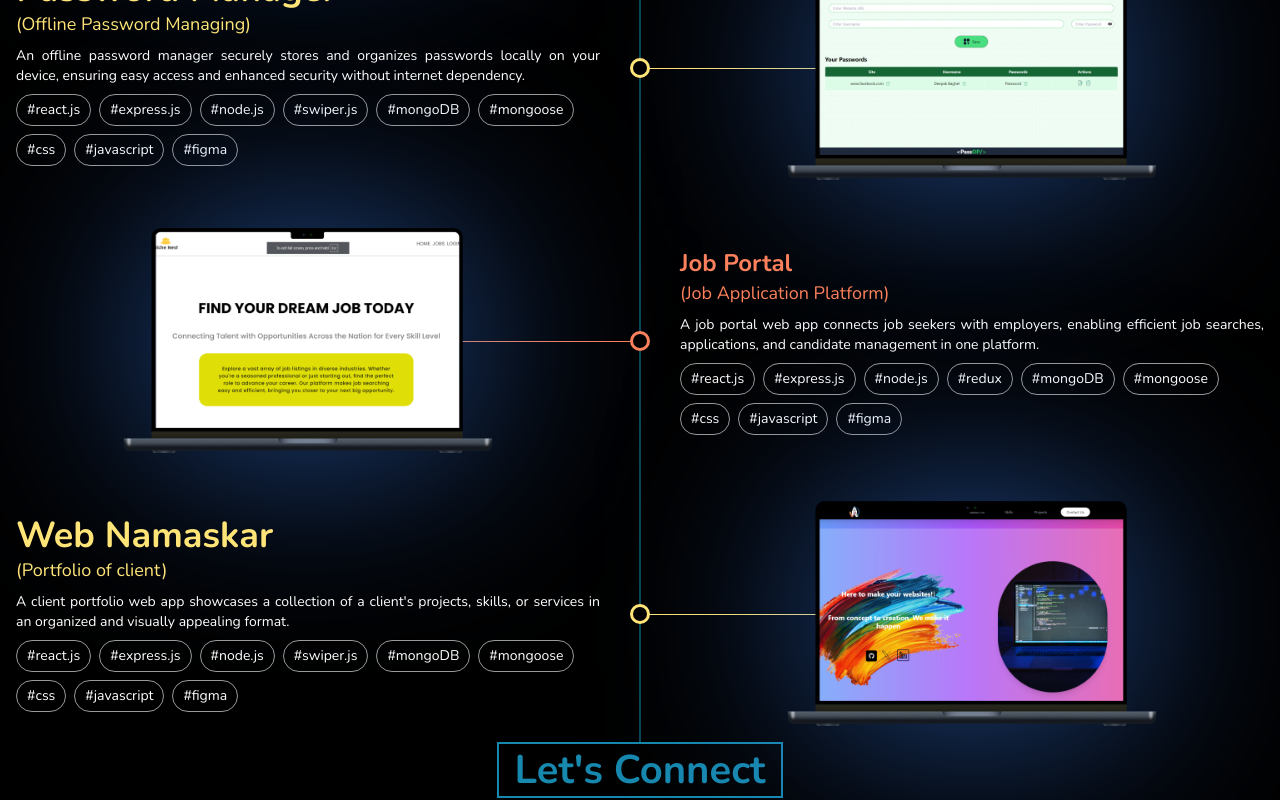
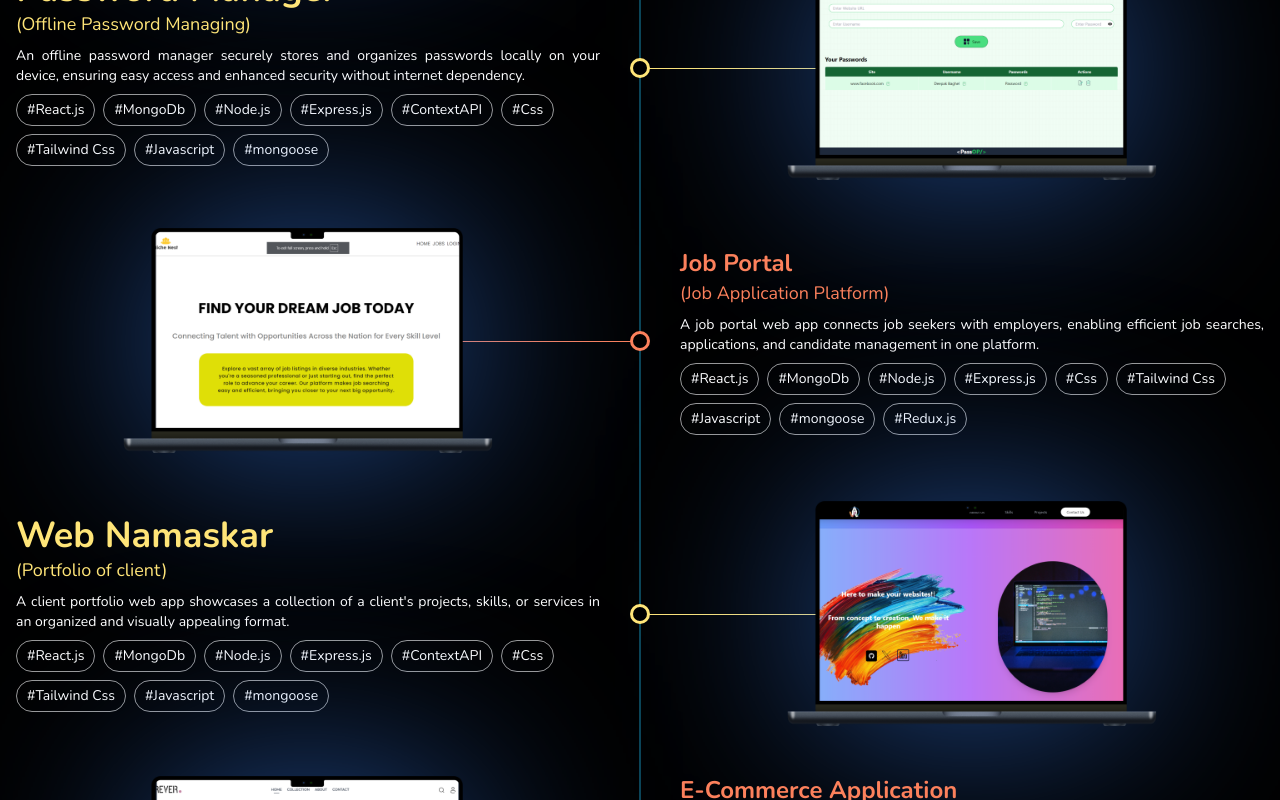
Before and after one commit to deepakapk/MyPortfolio, a React (Vite) app: page / in a window 1280 px wide. Shown: the part 1220-2020 px from the top of the page. Built offline with nearby package versions, Linux system fonts and the light colour scheme.

Commit message:
Ecommerce Added

```diff
--- a/src/components/ShowWorkL.jsx
+++ b/src/components/ShowWorkL.jsx
@@ -1,7 +1,7 @@
 import React from "react";
 import { MdOutlineExitToApp } from "react-icons/md";
 
-const ShowWorkL = ({bracket,description, image, link, name}) => {
+const ShowWorkL = ({bracket,description, image, link, name, arr}) => {
   return (
     <div className="flex flex-col tablet:flex-row gap-5 tablet:gap-[80px] items-center tablet:mt-12 mt-6 relative tablet:mb-0 mb-12">
        <div className="tablet:block hidden h-[1px] left-1/4 right-1/2 bg-[#fc815c] absolute top-1/2 "></div>
@@ -28,33 +28,14 @@ const ShowWorkL = ({bracket,description, image, link, name}) => {
         </p>
 
         <ul className="flex flex-wrap tablet:gap-2 gap-1 table:text-md text-sm mt-2">
-          <li className="border rounded-[50px] border-[#999] px-[10px] py-[5px]">
-            #react.js
-          </li>
-          <li className="border rounded-[50px] border-[#999] px-[10px] py-[5px]">
-            #express.js
-          </li>
-          <li className="border rounded-[50px] border-[#999] px-[10px] py-[5px]">
-            #node.js
-          </li>
-          <li className="border rounded-[50px] border-[#999] px-[10px] py-[5px]">
-            #redux
-          </li>
-          <li className="border rounded-[50px] border-[#999] px-[10px] py-[5px]">
-            #mongoDB
-          </li>
-          <li className="border rounded-[50px] border-[#999] px-[10px] py-[5px]">
-            #mongoose
-          </li>
-          <li className="border rounded-[50px] border-[#999] px-[10px] py-[5px]">
-            #css
-          </li>
-          <li className="border rounded-[50px] border-[#999] px-[10px] py-[5px]">
-            #javascript
-          </li>
-          <li className="border rounded-[50px] border-[#999] px-[10px] py-[5px]">
-            #figma
-          </li>
+        {
+            arr.map((item,index)=>(
+              <li key={index} className="border rounded-[50px] border-[#999] px-[10px] py-[5px]">
+                #{item}
+              </li>
+
+            ))
+          }
         </ul>
       </div>
     </div>
--- a/src/components/ShowWorkR.jsx
+++ b/src/components/ShowWorkR.jsx
@@ -1,7 +1,7 @@
 import React from "react";
 import { MdOutlineExitToApp } from "react-icons/md";
 
-const ShowWorkR = ({bracket, description, image ,name, link}) => {
+const ShowWorkR = ({bracket, description, image ,name, link, arr}) => {
   return (
     <div className="flex flex-col-reverse tablet:flex-row gap-8 tablet:gap-[80px] items-center tablet:mt-12 mt-6 relative tablet:mb-0 mb-12">
       <div className="w-full">
@@ -12,33 +12,14 @@ const ShowWorkR = ({bracket, description, image ,name, link}) => {
         </p>
 
         <ul className="flex flex-wrap tablet:gap-2 gap-1 text-sm tablet:text-md mt-2">
-          <li className="border rounded-[50px] border-[#999] px-[10px] py-[5px]">
-            #react.js
-          </li>
-          <li className="border rounded-[50px] border-[#999] px-[10px] py-[5px]">
-            #express.js
-          </li>
-          <li className="border rounded-[50px] border-[#999] px-[10px] py-[5px]">
-            #node.js
-          </li>
-          <li className="border rounded-[50px] border-[#999] px-[10px] py-[5px]">
-            #swiper.js
-          </li>
-          <li className="border rounded-[50px] border-[#999] px-[10px] py-[5px]">
-            #mongoDB
-          </li>
-          <li className="border rounded-[50px] border-[#999] px-[10px] py-[5px]">
-            #mongoose
-          </li>
-          <li className="border rounded-[50px] border-[#999] px-[10px] py-[5px]">
-            #css
-          </li>
-          <li className="border rounded-[50px] border-[#999] px-[10px] py-[5px]">
-            #javascript
-          </li>
-          <li className="border rounded-[50px] border-[#999] px-[10px] py-[5px]">
-            #figma
-          </li>
+          {
+            arr.map((item,index)=>(
+              <li key={index} className="border rounded-[50px] border-[#999] px-[10px] py-[5px]">
+                #{item}
+              </li>
+
+            ))
+          }
         </ul>
       </div>
       <div className="tablet:block hidden h-[1px] right-1/4 left-1/2 bg-[#ffe578] absolute top-1/2 "></div>
--- a/src/pages/Contact.jsx
+++ b/src/pages/Contact.jsx
@@ -4,6 +4,7 @@ import contact from "../assets/contact-me.svg"
 import { toast } from "react-toastify";
 
 const Contact = () => {
+
     const form = useRef(null);
     const handleSubmit = (e) =>{
         e.preventDefault();
--- a/src/pages/Works.jsx
+++ b/src/pages/Works.jsx
@@ -5,6 +5,7 @@ import Web from "../assets/Web.png"
 import Password from "../assets/Password.png"
 import Doctor from "../assets/Doctor.png"
 import job from "../assets/job.png"
+import ecommerce from "../assets/Ecommerce.png"
 
 const Works = () => {
   return (
@@ -12,10 +13,16 @@ const Works = () => {
       <h2 className='tablet:text-[40px] text-3xl font-bold px-4 py-2 w-max mx-auto text-center text-[#1788ae] border-b-2 border-[#1788ae] relative bg-black z-10 tablet:mb-0 mb-16'>
         Latest Works
       </h2>
-      <ShowWorkL bracket={"Appointment Booking"} description={"A hospital management web app streamlines patient records, appointments, billing, and staff workflows to ensure efficient healthcare delivery and seamless administration."} image={Doctor} link={"https://doctor-management-system-frontend.onrender.com/"} name={"Doctor Management System"}/>
-      <ShowWorkR bracket={"Offline Password Managing"} description={"An offline password manager securely stores and organizes passwords locally on your device, ensuring easy access and enhanced security without internet dependency."} image={Password} link={"https://passop-xxzh.onrender.com"} name={"Password Manager"}/>
-      <ShowWorkL bracket={"Job Application Platform"} description={"A job portal web app connects job seekers with employers, enabling efficient job searches, applications, and candidate management in one platform."} image={job} link={"https://cuvette-assignment-frontend.onrender.com"} name={"Job Portal"}/>
-      <ShowWorkR bracket={"Portfolio of client"} description={"A client portfolio web app showcases a collection of a client's projects, skills, or services in an organized and visually appealing format."} image={Web} link={"https://webnamaskar.onrender.com/"} name={"Web Namaskar"}/>
+
+      <ShowWorkL bracket={"Appointment Booking"} description={"A hospital management web app streamlines patient records, appointments, billing, and staff workflows to ensure efficient healthcare delivery and seamless administration."} image={Doctor} link={"https://doctor-management-system-frontend.onrender.com/"} name={"Doctor Management System"} arr={["React.js", "MongoDb", "Node.js","Express.js", "ContextAPI", "Css", "Tailwind Css", "Javascript", "mongoose"]}/>
+
+      <ShowWorkR bracket={"Offline Password Managing"} description={"An offline password manager securely stores and organizes passwords locally on your device, ensuring easy access and enhanced security without internet dependency."} image={Password} link={"https://passop-xxzh.onrender.com"} name={"Password Manager"} arr={["React.js", "MongoDb", "Node.js","Express.js", "ContextAPI", "Css", "Tailwind Css", "Javascript", "mongoose"]}/>
+
+      <ShowWorkL bracket={"Job Application Platform"} description={"A job portal web app connects job seekers with employers, enabling efficient job searches, applications, and candidate management in one platform."} image={job} link={"https://cuvette-assignment-frontend.onrender.com"} name={"Job Portal"} arr={["React.js", "MongoDb", "Node.js","Express.js", "Css", "Tailwind Css", "Javascript", "mongoose", "Redux.js"]}/>
+
+      <ShowWorkR bracket={"Portfolio of client"} description={"A client portfolio web app showcases a collection of a client's projects, skills, or services in an organized and visually appealing format."} image={Web} link={"https://webnamaskar.onrender.com/"} name={"Web Namaskar"} arr={["React.js", "MongoDb", "Node.js","Express.js", "ContextAPI", "Css", "Tailwind Css", "Javascript", "mongoose"]}/>
+
+      <ShowWorkL bracket={"E-commerce"} description={"A comprehensive e-commerce web application featuring product browsing, cart management, secure checkout, and order tracking, offering a seamless shopping experience. The platform includes an admin dashboard for efficient inventory control, user account management, and analytics monitoring."} image={ecommerce} link={"https://ecommerce-frontend-nine-green.vercel.app/"} name={"E-Commerce Application"} arr={["React.js", "MongoDb", "Node.js","Express.js", "Context API", "Css", "Tailwind Css", "Javascript", "mongoose",]}/>
       <div className="tablet:block hidden w-[1px]  bg-[#1788ae] absolute top-0 bottom-0 left-1/2 -translate-x-1/2"></div>
     </section>
   )
```
Also changed, not shown: src/assets/Ecommerce.png (added).
